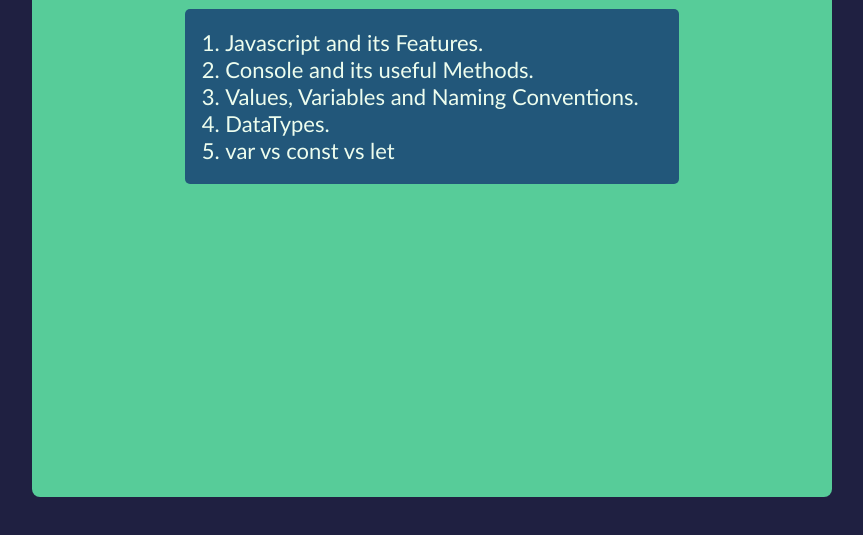
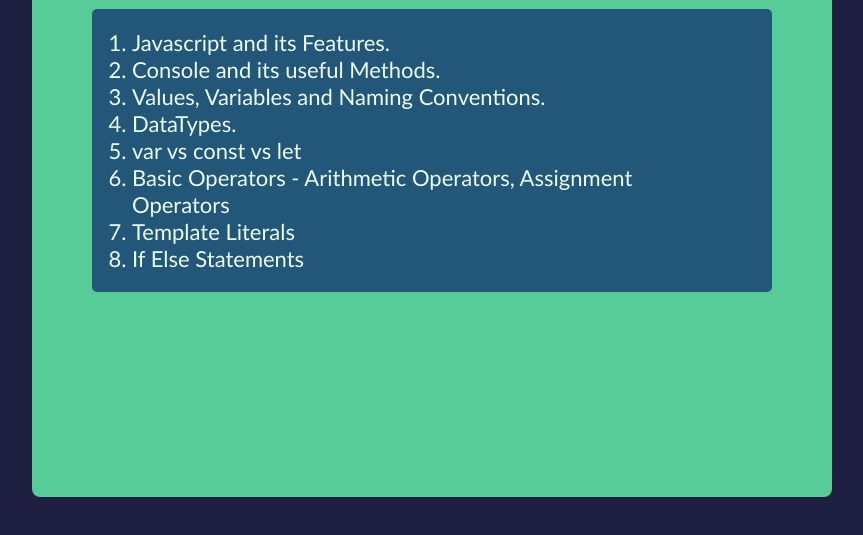
Before and after one commit to saurav-verma-01/The-complete-javascript-bootcamp, a plain HTML site: page 01-Fundamentals/index.html in a window 1280 px wide. Shown: the part 243-778 px from the top of the page, without its empty margins (208-1071 px from the left). Drawn offline with Linux system fonts and the light colour scheme.

Commit message:
if else, template literals

```diff
--- a/01-Fundamentals/index.html
+++ b/01-Fundamentals/index.html
@@ -18,6 +18,9 @@
         <li>Values, Variables and Naming Conventions.</li>
         <li>DataTypes.</li>
         <li>var vs const vs let</li>
+        <li>Basic Operators - Arithmetic Operators, Assignment Operators</li>
+        <li>Template Literals</li>
+        <li>If Else Statements</li>
       </ol>
     </main>
 
--- a/01-Fundamentals/script.js
+++ b/01-Fundamentals/script.js
@@ -1,6 +1,27 @@
 let js = "Amazing";
 
 // if (js === "Amazing") alert("Javascrit is Fun!");
+
+/*  ----------------------  String Template / Template Literals  ----------------------  */
+// const firstName = "Saurav";
+// const job = "Frontend Developer";
+// const birthYear = 1998;
+
+// const saurav =
+//   "I'm " + firstName + ", a " + (2024 - birthYear) + " old " + job + ".";
+
+// const saurav2 = `I'm ${firstName}, a ${2024 - birthYear} old ${job}.`;
+
+// console.log(saurav);
+// console.log(saurav2);
+
+/*  ----------------------  Basic Operators  ----------------------  */
+
+// Addition + , Subtraction - , multiple * , division / , modulus % , power **
+// typeof Operator - type of the value
+// Assignemnt operatos -> = , += , -= , *=, /* , ++, --
+// Comparison Operatos - (Produce Boolean Values) <, >, <=, >=, !, ==, ===, !=, !== etc.
+// Operator Precedence - Paranthesis, Exponents, Division, Multiple, Addition, Subtraction
 
 /*  ----------------------  Data Types  ----------------------  */
 
@@ -16,17 +37,17 @@ let js = "Amazing";
 
 //  Javascript has Dynamic Typing.
 
-let javascriptIsFun = true;
-console.log(javascriptIsFun);
-console.log(typeof javascriptIsFun);
+// let javascriptIsFun = true;
+// console.log(javascriptIsFun);
+// console.log(typeof javascriptIsFun);
 
-console.log(typeof true);
-console.log(typeof 23);
-console.log(typeof "Saurav");
+// console.log(typeof true);
+// console.log(typeof 23);
+// console.log(typeof "Saurav");
 
-javascriptIsFun = "Absolutely";
-console.log(javascriptIsFun);
-console.log(typeof javascriptIsFun);
+// javascriptIsFun = "Absolutely";
+// console.log(javascriptIsFun);
+// console.log(typeof javascriptIsFun);
 
 /*  ----------------------  Values and Variables  ----------------------  */
 
```
